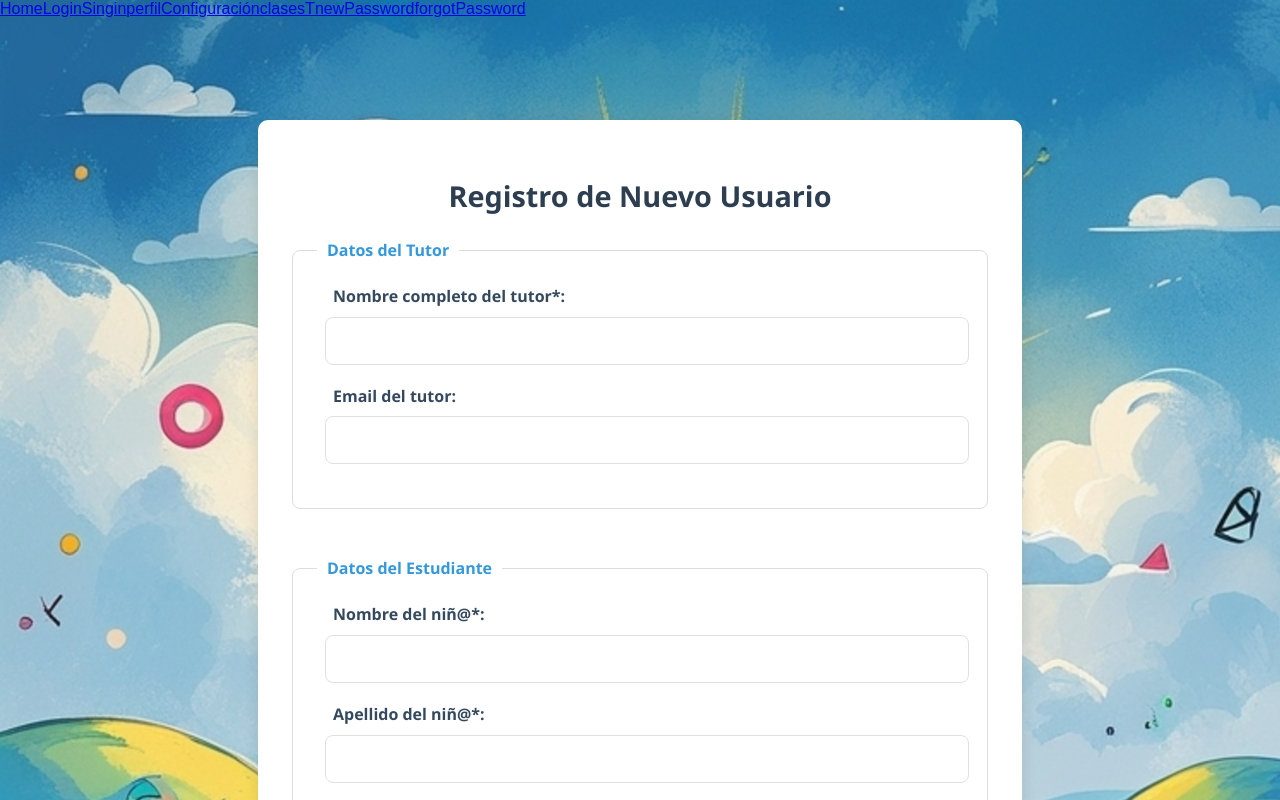
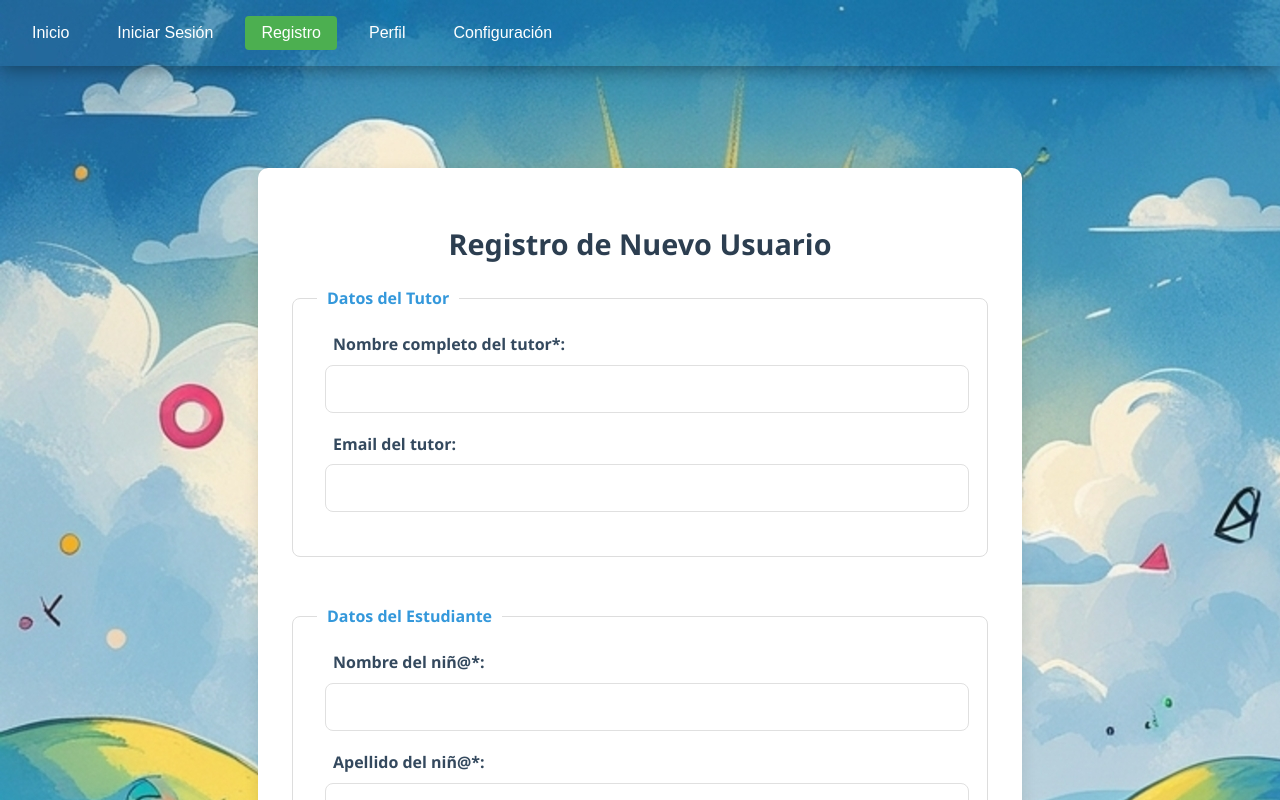
Before and after one commit to gamificacionuniminuto/proyectofinalfronts, a React (Create React App) app: page /login in a window 1280 px wide. Shown: the top 800 px of the page. Built offline with nearby package versions, Linux system fonts and the light colour scheme.

Commit message:
se protege las rutas y se modifica el navbar

```diff
--- a/src/App.js
+++ b/src/App.js
@@ -1,7 +1,9 @@
 import { BrowserRouter as Router, Route, Routes } from 'react-router-dom';
+import Navbar from './componentes/Navbar.js'
 import './App.css';
 import Home from './home.js';
-import './home.css';
+import  { AuthProvider } from './componentes/AuthContext.js'
+
 import Login from './paginas/login/LoginRegister';
 import Singin from './paginas/singin/singin.js'
 import Profile from './paginas/profile/profile.js'
@@ -9,47 +11,77 @@ import Configuracion from './paginas/configuracion/configuracion.js';
 import NewPassword from './paginas/newPassword/newPassword.js';
 import ForgotPassword from './paginas/forgotpassword/ForgotPassword.js'
 
+import NotFound from './NotFound.js';
+import ProtectedRoute from './componentes/ProtectedRoute.js';
+import PublicRoute from './componentes/PublicRoute.js';
 
-
-import { Link } from 'react-router-dom';
-import NotFound from './NotFound.js';
 
 function App() {
   return (
-
-
     <Router>
+      <AuthProvider>
+        <Navbar />
         <div className="app-container">
-        <nav className="main-nav">
-          <Link to="/home">Home</Link>
-          <Link to="/login">Login</Link>
-          <Link to="/singin">Singin</Link>
-          <Link to="/perfil">perfil</Link>
-          <Link to="/configuracion">Configuración</Link>
-          <Link to="/clasesT">clasesT</Link>
-          <Link to="/newPassword">newPassword</Link>
-          <Link to="/forgotPassword">forgotPassword</Link>
-
-          {/* Puedes agregar más enlaces aquí según sea necesario */}
-        </nav>
-        {/* Puedes agregar un header/navbar común aquí si lo necesitas */}
-
           <Routes>
             <Route path="/" element={<Home />} />
             <Route path="/home" element={<Home />} />
-          <Route path="/login" element={<Login />} />
-          <Route path="/singin" element={<Singin/>}/>
-          <Route path="/perfil" element={<Profile/>}/>
-          <Route path="/configuracion" element={<Configuracion/>}/>
-          <Route path="/clasesTransicion" element={<clasesTransicion/>}/>
-          <Route path="/newPassword" element={<NewPassword/>}/>
-          <Route path="/forgotPassword" element={<ForgotPassword/>}/>
+
+            {/* ✅ Rutas públicas (solo si NO estás autenticado) */}
+            <Route
+              path="/login"
+              element={
+                <PublicRoute>
+                  <Login />
+                </PublicRoute>
+              }
+            />
+            <Route
+              path="/singin"
+              element={
+                <PublicRoute>
+                  <Singin />
+                </PublicRoute>
+              }
+            />
+            <Route
+              path="/forgotPassword"
+              element={
+                <PublicRoute>
+                  <ForgotPassword />
+                </PublicRoute>
+              }
+            />
+            <Route
+              path="/newPassword"
+              element={
+                <PublicRoute>
+                  <NewPassword />
+                </PublicRoute>
+              }
+            />
+
+            {/* 🔐 Rutas protegidas (solo si estás autenticado) */}
+            <Route
+              path="/perfil"
+              element={
+                <ProtectedRoute>
+                  <Profile />
+                </ProtectedRoute>
+              }
+            />
+            <Route
+              path="/configuracion"
+              element={
+                <ProtectedRoute>
+                  <Configuracion />
+                </ProtectedRoute>
+              }
+            />
 
             <Route path="*" element={<NotFound />} />
           </Routes>
-
-        {/* Puedes agregar un footer común aquí si lo necesitas */}
         </div>
+      </AuthProvider>
     </Router>
   );
 }
--- /dev/null
+++ b/src/componentes/AuthContext.js
@@ -0,0 +1,31 @@
+// src/context/AuthContext.js
+import { createContext, useContext, useEffect, useState } from 'react';
+
+const AuthContext = createContext();
+
+export const AuthProvider = ({ children }) => {
+  const [isAuthenticated, setIsAuthenticated] = useState(false);
+
+  useEffect(() => {
+    const token = localStorage.getItem('token');
+    setIsAuthenticated(!!token);
+  }, []);
+
+  const login = (token) => {
+    localStorage.setItem('token', token);
+    setIsAuthenticated(true);
+  };
+
+  const logout = () => {
+    localStorage.removeItem('token');
+    setIsAuthenticated(false);
+  };
+
+  return (
+    <AuthContext.Provider value={{ isAuthenticated, login, logout }}>
+      {children}
+    </AuthContext.Provider>
+  );
+};
+
+export const useAuth = () => useContext(AuthContext);
--- a/src/componentes/Navbar.js
+++ b/src/componentes/Navbar.js
@@ -20,14 +20,14 @@ const Navbar = () => {
         Iniciar Sesión
       </Link>
       <Link
-        to="/LoginRegister"
-        className={location.pathname === '/LoginRegister' ? 'active' : ''}
+        to="/login"
+        className={location.pathname === '/login' ? 'active' : ''}
       >
         Registro
       </Link>
       <Link
-        to="/profile"
-        className={location.pathname === '/profile' ? 'active' : ''}
+        to="/perfil"
+        className={location.pathname === '/perfil' ? 'active' : ''}
       >
         Perfil
       </Link>
@@ -37,12 +37,7 @@ const Navbar = () => {
       >
         Configuración
        </Link>
-      <Link
-        to="/clasesTransicion"
-        className={location.pathname === '/clasesTransicion' ? 'active' : ''}
-      >
-        ClasesTransicion
-      </Link>
+
 
 
     </nav>
--- /dev/null
+++ b/src/componentes/ProtectedRoute.js
@@ -0,0 +1,10 @@
+// src/componentes/ProtectedRoute.js
+import { Navigate } from 'react-router-dom';
+import { useAuth } from '../componentes/AuthContext';
+
+function ProtectedRoute({ children }) {
+  const { isAuthenticated } = useAuth();
+  return isAuthenticated ? children : <Navigate to="/singin" />;
+}
+
+export default ProtectedRoute;
--- /dev/null
+++ b/src/componentes/PublicRoute.js
@@ -0,0 +1,10 @@
+// src/componentes/PublicRoute.js
+import { Navigate } from 'react-router-dom';
+import { useAuth } from '../componentes/AuthContext';
+
+function PublicRoute({ children }) {
+  const { isAuthenticated } = useAuth();
+  return isAuthenticated ? <Navigate to="/perfil" /> : children;
+}
+
+export default PublicRoute;
--- a/src/paginas/singin/singin.js
+++ b/src/paginas/singin/singin.js
@@ -80,7 +80,7 @@ const SingIn = () => {
         </div>
         <div className="register-link">
 
-        <span onClick={() => navigate('/newPassword')}>Olvide la contraseña</span>
+        <span onClick={() => navigate('/forgotPassword')}>Olvide la contraseña</span>
       </div>
 
         <button type="submit" className="login-button">
@@ -90,7 +90,7 @@ const SingIn = () => {
 
       <div className="register-link">
         ¿Aún no tienes cuenta?{' '}
-        <span onClick={() => navigate('/Login')}>Regístrate</span>
+        <span onClick={() => navigate('/newPassword')}>Regístrate</span>
       </div>
     </div>
   );
```
Lines whose indentation alone changed are shown as unchanged.
